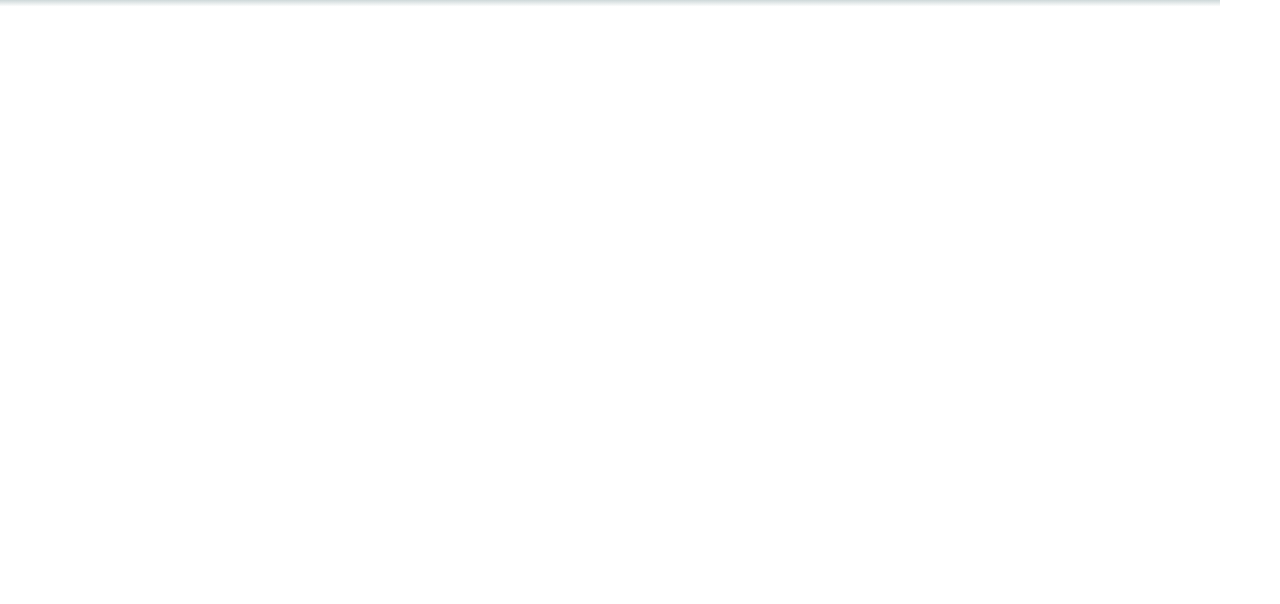
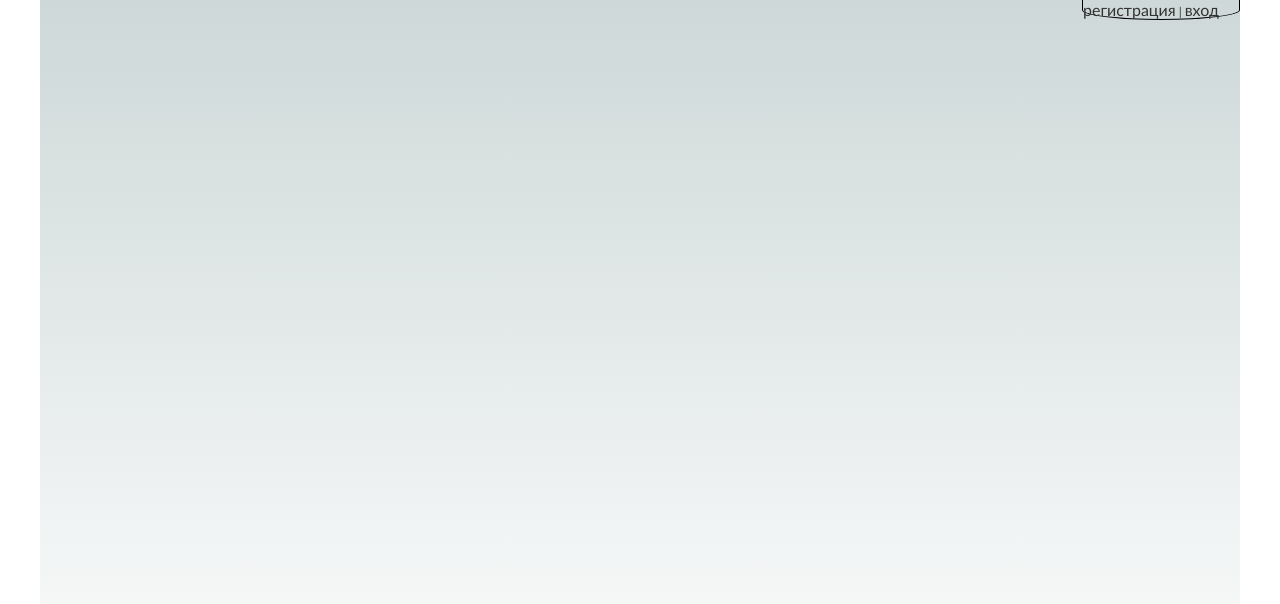
Before and after one commit to ahrrhy/Home_work_5.1, a plain HTML site: page index.html in a window 1280 px wide. Shown: the top 604 px of the page. Drawn offline with Linux system fonts and the light colour scheme.

Commit message:
normal grad
changed height and made grad

```diff
--- a/index.html
+++ b/index.html
@@ -9,7 +9,10 @@
 <body>
 	<div id="conteiner">
 		<header>
-
+			<aside id="log">
+				<a href="reg.html" title="registration">регистрация</a> |
+				<a href="sign-in" title="sign-in">вход</a>
+			</aside>
 		</header>
 	</div>
 </body>
--- a/styles/style.css
+++ b/styles/style.css
@@ -1,13 +1,21 @@
 #conteiner{
 	width: 1200px;
-	background: #ced8d8;
-    background: -moz-linear-gradient(top, #ced8d9 0%, #fff 33%);
-    background: -webkit-linear-gradient(top, #ced8d9 0%,#fff 33%);
-    background: -o-linear-gradient(top, #ced8d9 0%,#fff 33%);
-    background: -ms-linear-gradient(top, #ced8d9 0%,#fff 33%);
-    background: linear-gradient(top, #ced8d9 0%,#fff 33%);
-    padding: 10px;
+	height: 1500px;
+	margin:0 auto;
+	background: #ced8d8; /* For browsers that do not support gradients */
+    background: -webkit-linear-gradient(top,#ced8d8 , #fff 50%); /* For Safari 5.1 to 6.0 */
+    background: -o-linear-gradient(top, #ced8d8 , #fff 50%); /* For Opera 11.1 to 12.0 */
+    background: -moz-linear-gradient(top, #ced8d8 , #fff 50%); /* For Firefox 3.6 to 15 */
+    background: linear-gradient(top, #ced8d8 , #fff 50%); /* Standard syntax */
 }
-#reg{
+body{
 
 }
+#log{
+	float: right;
+	width: 156px;
+	border: 1px solid #000;
+	border-top: none;
+	border-bottom-left-radius: 50%;
+	border-bottom-right-radius: 50%;
+}
```
